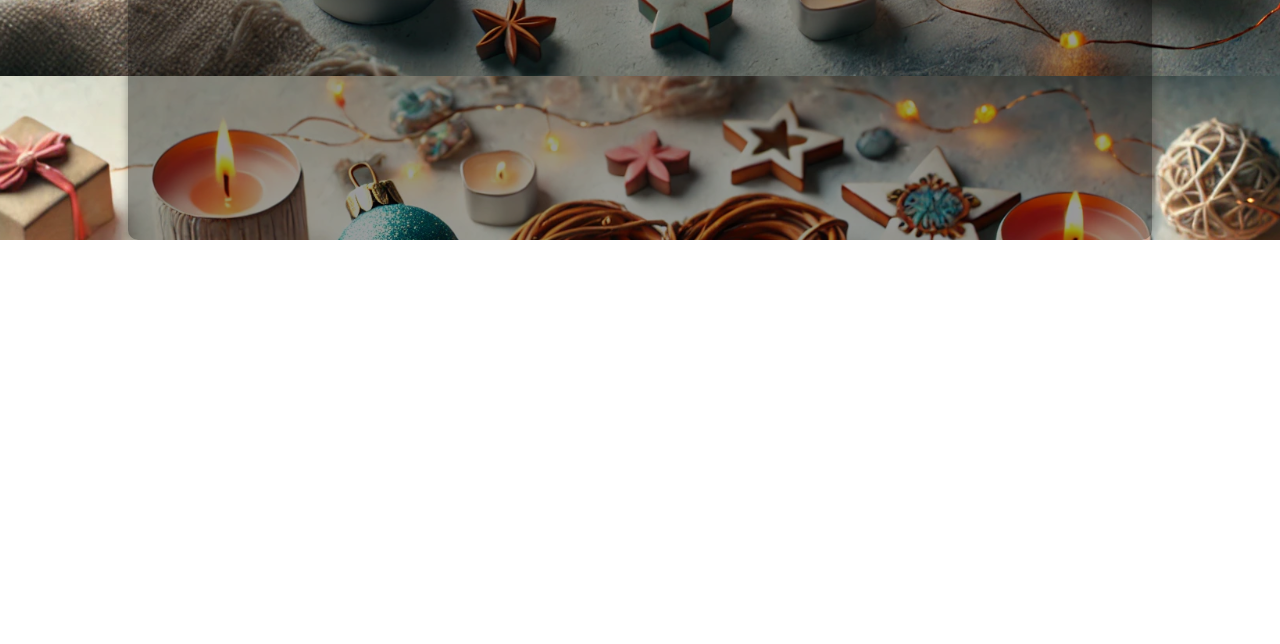
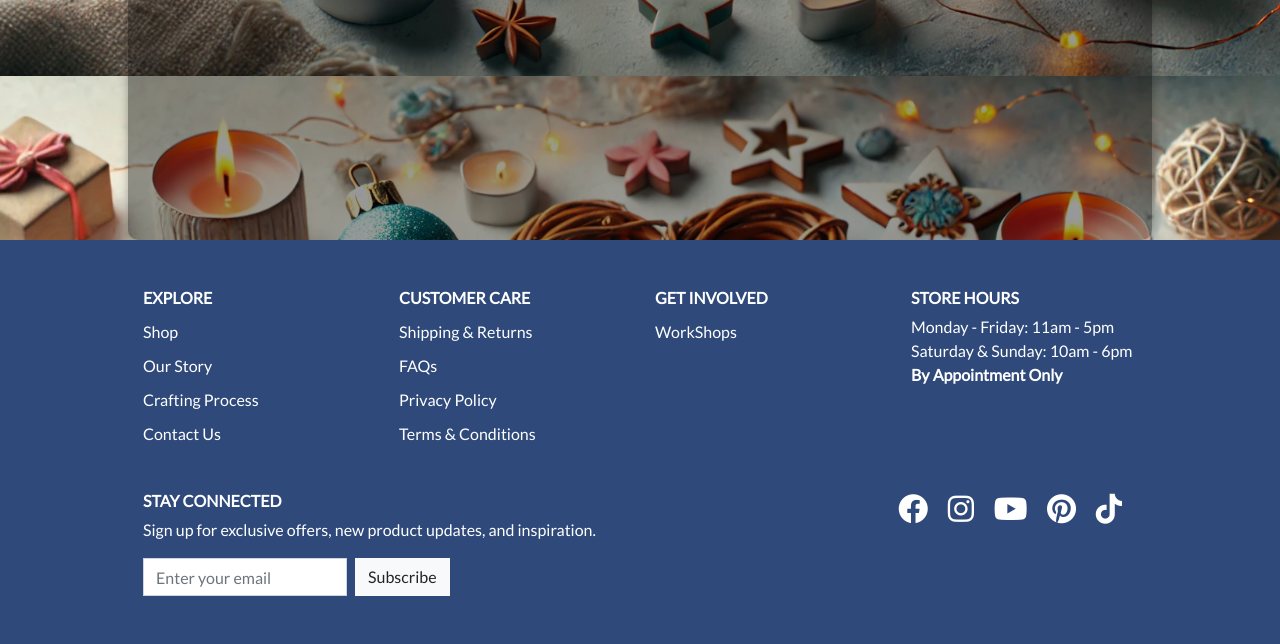
Before and after one commit to Volneirj/project_v_ci_v1, a Django app: page / in a window 1280 px wide. Shown: the part 724-1368 px from the top of the page. Before the commit the page ends 964 px from the top, so only its background shows below. Run offline with Django 3.2, Linux system fonts and the light colour scheme; some libraries are stand-ins or nearby versions.

Commit message:
Add footer to the base.html

```diff
--- a/templates/base.html
+++ b/templates/base.html
@@ -128,7 +128,82 @@
     {% block postloadjs %}
     {% endblock %}
 
+    <footer class="footer py-5">
+        <div class="container">
+            <div class="row">
+                <!-- Column 1: Explore Links -->
+                <div class="col-md-3">
+                    <h6 class="text-uppercase font-weight-bold">Explore</h6>
+                    <ul class="list-unstyled">
+                        <li><a href="#" class="footer-link">Shop</a></li>
+                        <li><a href="#" class="footer-link">Our Story</a></li>
+                        <li><a href="#" class="footer-link">Crafting Process</a></li>
+                        <li><a href="#" class="footer-link">Contact Us</a></li>
+                    </ul>
+                </div>
 
+                <!-- Column 2: Customer Care -->
+                <div class="col-md-3">
+                    <h6 class="text-uppercase font-weight-bold">Customer Care</h6>
+                    <ul class="list-unstyled">
+                        <li><a href="#" class="footer-link">Shipping & Returns</a></li>
+                        <li><a href="#" class="footer-link">FAQs</a></li>
+                        <li><a href="#" class="footer-link">Privacy Policy</a></li>
+                        <li><a href="#" class="footer-link">Terms & Conditions</a></li>
+                    </ul>
+                </div>
+
+                <!-- Column 3: Get Involved -->
+                <div class="col-md-3">
+                    <h6 class="text-uppercase font-weight-bold">Get Involved</h6>
+                    <ul class="list-unstyled">
+                        <li><a href="#" class="footer-link">WorkShops</a></li>
+                    </ul>
+                </div>
+
+                <!-- Column 4: Store Hours -->
+                <div class="col-md-3">
+                    <h6 class="text-uppercase font-weight-bold">Store Hours</h6>
+                    <ul class="list-unstyled">
+                        <li>Monday - Friday: 11am - 5pm</li>
+                        <li>Saturday & Sunday: 10am - 6pm</li>
+                        <li class="font-weight-bold">By Appointment Only</li>
+                    </ul>
+                </div>
+            </div>
+
+            <div class="row mt-4">
+                <!-- Sign up and Social Media -->
+                <div class="col-md-6">
+                    <h6 class="text-uppercase font-weight-bold">Stay Connected</h6>
+                    <p>Sign up for exclusive offers, new product updates, and inspiration.</p>
+                    <form class="form-inline">
+                        <input type="email" class="form-control mr-2 mb-2 mb-lg-0" placeholder="Enter your email" style="border-radius: 0;">
+                        <button type="submit" class="btn btn-light" style="border-radius: 0;">Subscribe</button>
+                    </form>
+                </div>
+
+                <!-- Social Media Icons -->
+                <div class="col-md-6 text-center text-md-right">
+                    <a href="https://www.facebook.com" target="_blank" class="footer-social-link" aria-label="Facebook">
+                        <i class="fab fa-facebook fa-lg"></i>
+                    </a>
+                    <a href="https://www.instagram.com" target="_blank" class="footer-social-link" aria-label="Instagram">
+                        <i class="fab fa-instagram fa-lg"></i>
+                    </a>
+                    <a href="https://www.youtube.com" target="_blank" class="footer-social-link" aria-label="YouTube">
+                        <i class="fab fa-youtube fa-lg"></i>
+                    </a>
+                    <a href="https://www.pinterest.com" target="_blank" class="footer-social-link" aria-label="Pinterest">
+                        <i class="fab fa-pinterest fa-lg"></i>
+                    </a>
+                    <a href="https://www.tiktok.com" target="_blank" class="footer-social-link" aria-label="TikTok">
+                        <i class="fab fa-tiktok fa-lg"></i>
+                    </a>
+                </div>
+            </div>
+        </div>
+    </footer>
 
   </body>
 
```
